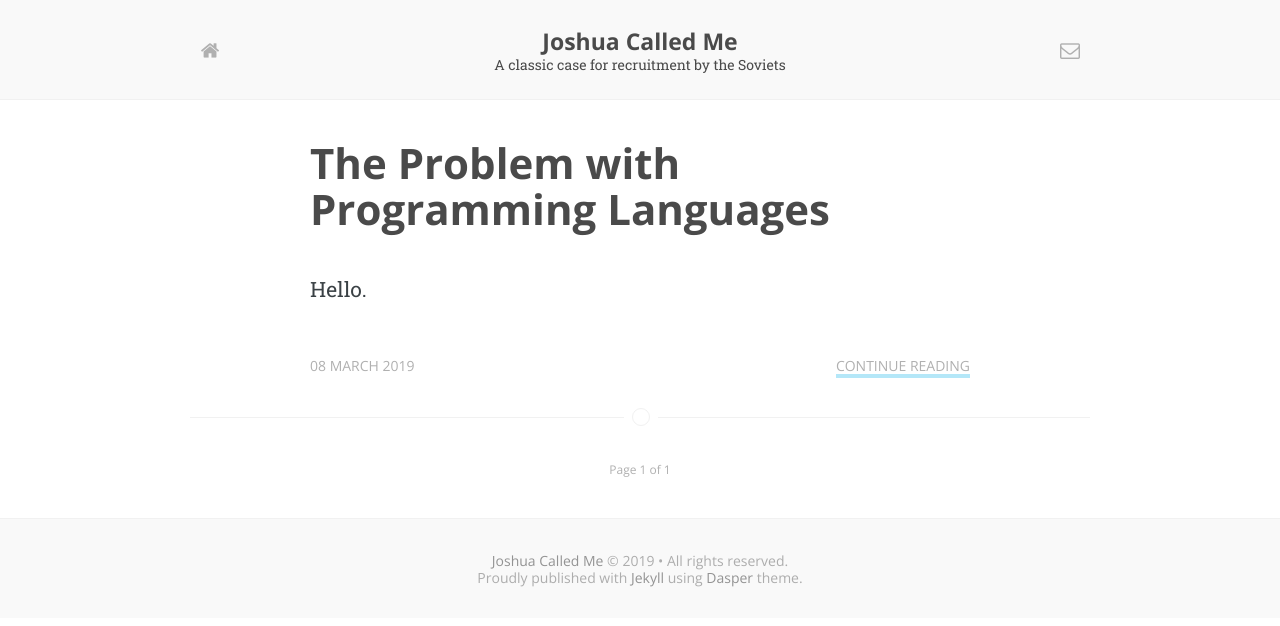
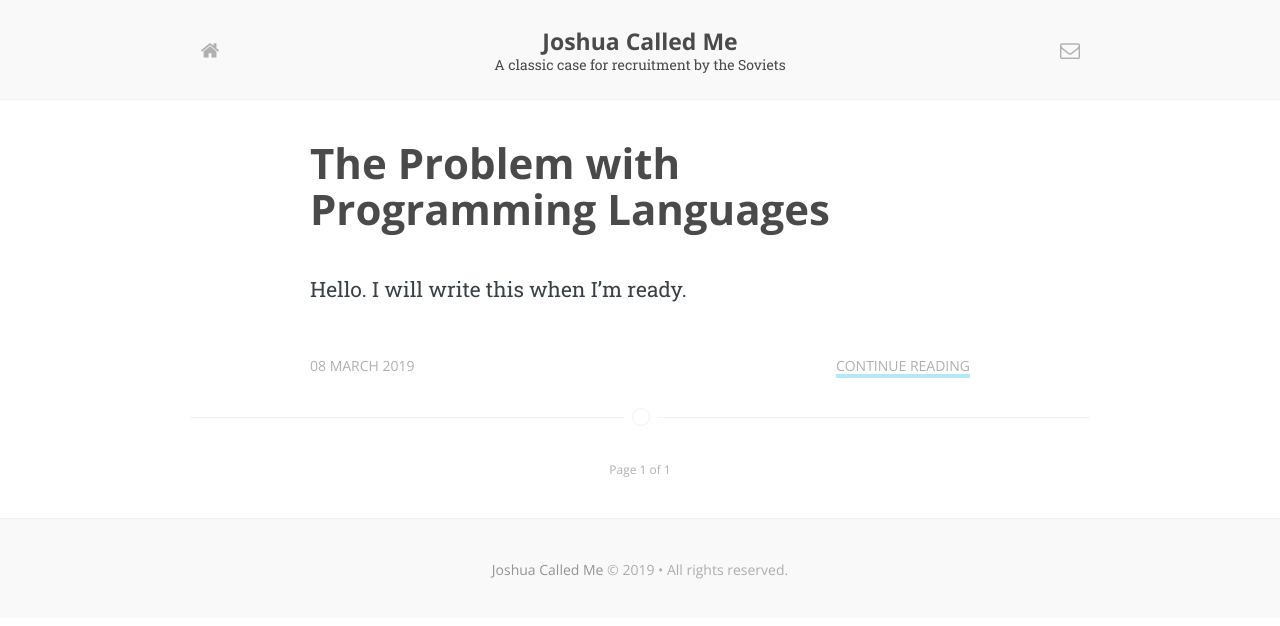
Before and after one commit to richard5mith/richard5mith.github.io, a Jekyll site: the page built from index.html, in a window 1280 px wide. Shown: the top 626 px of the page. Built offline with Jekyll 4.4.1, drawn with Linux system fonts in a browser that asks for light colours; some web fonts are replaced; the list of posts is cut into pages by our own code.

Commit message:
Fix layout

```diff
--- a/_layouts/default.html
+++ b/_layouts/default.html
@@ -130,12 +130,6 @@ layout: htmlCompressor
 
           <!-- Copyright -->
           <a href="{{ site.baseurl }}" class="h6">{{ site.name }}</a> &copy; {{ site.time | date: "%Y" }} &bull; {% if site.lang == "tr" %}Tüm hakları saklıdır{% else %}All rights reserved{% endif %}.
-          <br>
-          {% if site.lang == "tr" %}
-            <a href="https://github.com/jekyll/jekyll" class="h6" target="_blank">Jekyll</a> ile <a href="https://github.com/ozgrozer/dasper" class="h6" target="_blank">Dasper</a> teması kullanılarak oluşturulmuştur.
-          {% else %}
-            Proudly published with <a href="https://github.com/jekyll/jekyll" class="h6" target="_blank">Jekyll</a> using <a href="https://github.com/ozgrozer/dasper" class="h6" target="_blank">Dasper</a> theme.
-          {% endif %}
 
         </div><!-- .dtc -->
 
--- a/_posts/2019-03-08-programmers.md
+++ b/_posts/2019-03-08-programmers.md
@@ -4,3 +4,5 @@ title:  "The Problem with Programming Languages"
 ---
 
 Hello.
+
+I will write this when I'm ready.
```
